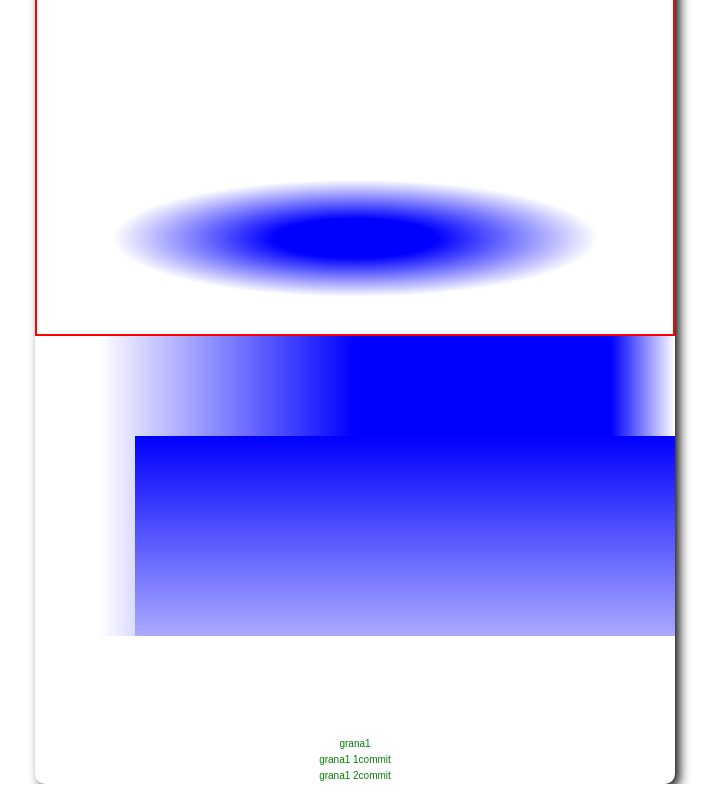
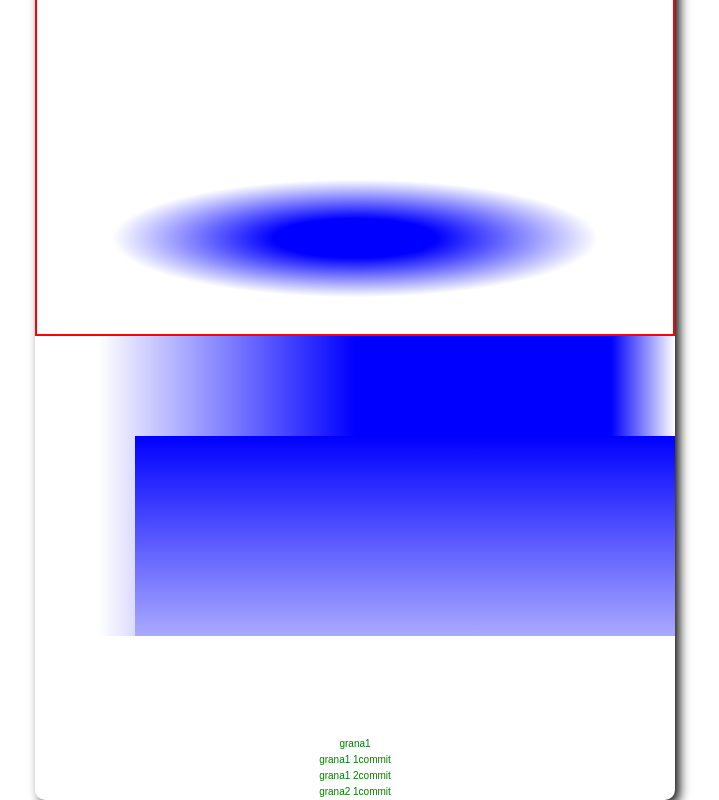
Before and after one commit to ivanbkovacevic/codefacto-test, a React (Create React App) app: page / in a window 1280 px wide. Shown: the part 2555-3355 px from the top of the page, without its empty margins (285-1004 px from the left). Built offline with nearby package versions, Linux system fonts and the light colour scheme.

Commit message:
grana2 1 commit

```diff
--- a/src/components/RadialGradijent.js
+++ b/src/components/RadialGradijent.js
@@ -10,6 +10,7 @@ const RadialGradijent = () => {
         <p>grana1</p>
         <p>grana1 1commit</p>
         <p>grana1 2commit</p>
+        <p>grana2 1commit</p>
         </>
     );
 };
```
